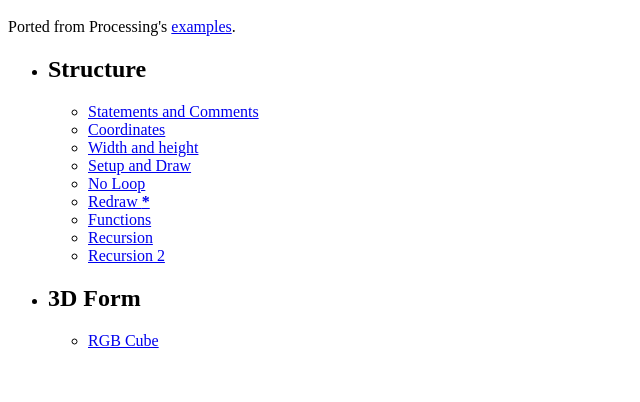
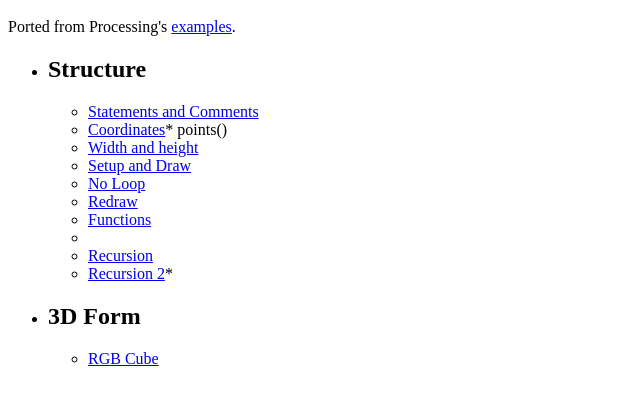
Before and after one commit to markchadwick/proxe, a plain HTML site: page examples/index.html in a window 1280 px wide. Shown: the part 48-450 px from the top of the page, without its empty margins (0-640 px from the left). Drawn offline with Linux system fonts and the light colour scheme.

Commit message:
Bringing master up to speed

```diff
--- a/examples/index.html
+++ b/examples/index.html
@@ -14,15 +14,15 @@
         <h2>Structure</h2>
         <ul>
           <li><a href="structure/statements_and_comments/index.html">Statements and Comments</a></a></li>
-          <li><a href="structure/coordinates/index.html">Coordinates</a></a></li>
-          <li><a href="structure/width_and_height/index.html">Width and height</a></a></li>
+          <li><a href="structure/coordinates/index.html">Coordinates</a>* points()</li>
+          <li><a href="structure/width_and_height/index.html">Width and height</a></li>
           <li><a href="structure/setup_and_draw/index.html">Setup and Draw</a></li>
           <li><a href="structure/no_loop/index.html">No Loop</a></li>
-          <li><a href="structure/redraw/index.html">Redraw <b>*</b></b></a></li>
-          <li><a href="structure/functions/index.html">Functions</a></li>
+          <li><a href="structure/redraw/index.html">Redraw</a></li>
+          <li><a href="structure/functions/index.html">Functions</a><li>
 
-          <li><a href="structure/recursion/index.html">Recursion</b></a></li>
-          <li><a href="structure/recursion2/index.html">Recursion 2</b></a></li>
+          <li><a href="structure/recursion/index.html">Recursion</a></li>
+          <li><a href="structure/recursion2/index.html">Recursion 2</a>*</li>
         </ul>
       </li>
 
```
Also changed, not shown: 16 other files.
